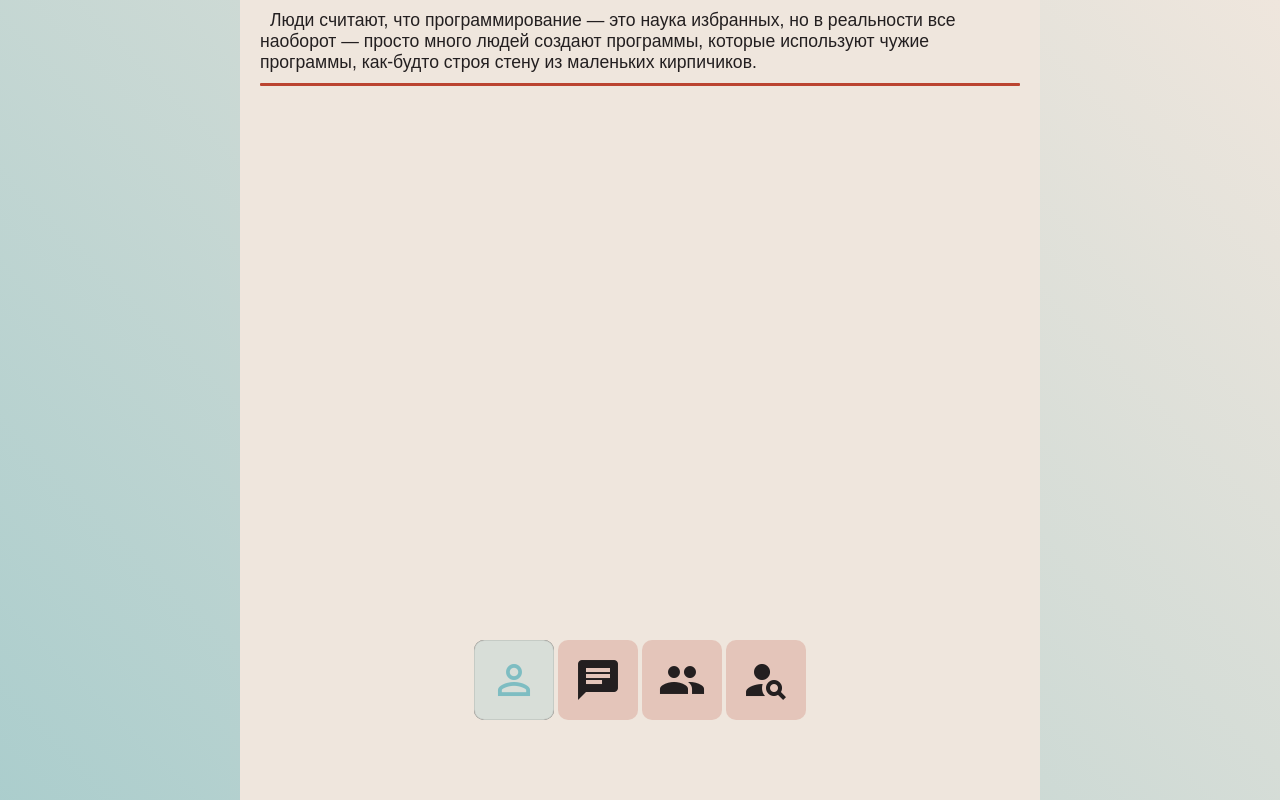
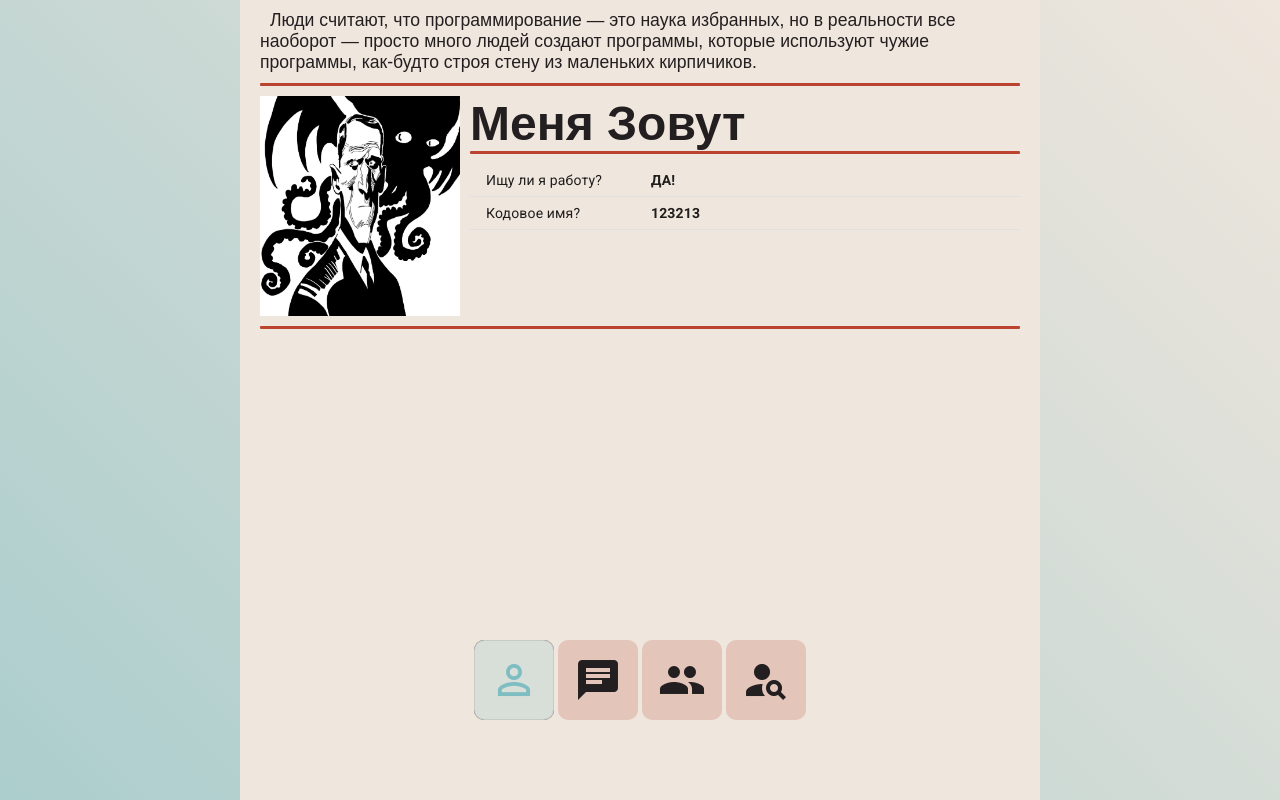
Before and after one commit to Mirudistok32/social-network-code-2, a React (Create React App) app: page /profile in a window 1280 px wide. Built offline with nearby package versions, Linux system fonts and the light colour scheme.

Commit message:
Create and done components: ProfileInfo and ProfilePhoro

```diff
--- a/src/components/Content/Pages/Profile/Profile.module.scss
+++ b/src/components/Content/Pages/Profile/Profile.module.scss
@@ -3,4 +3,8 @@
   flex-grow: 1;
   padding: 10px 20px;
   color: #802818;
+  &__photoAndInfo{
+      padding: 10px 0;
+      display: flex;
+  }
 }
--- a/src/components/Content/Pages/Profile/Profile.tsx
+++ b/src/components/Content/Pages/Profile/Profile.tsx
@@ -1,7 +1,10 @@
 import React from 'react';
 import s from './Profile.module.scss';
 import { ProfileLine } from './ProfileLine/ProfileLine';
+import { ProfilePhoto } from './ProfilePhoto/ProfilePhoto';
 import { ProfileStatus } from './ProfileStatus/ProfileStatus';
+import { ProfileInfo } from './ProfileInfo/ProfileInfo';
+import { PhotosType } from '../../../../api/profile-api';
 
 type PropsType = {
 
@@ -10,12 +13,17 @@ type PropsType = {
 
 export const Profile: React.FC<PropsType> = React.memo((props) => {
 
+  const p = {} as PhotosType
 
   return (
     <div className={s.profile}>
       <ProfileStatus title={"Люди считают, что программирование — это наука избранных, но в реальности все наоборот — просто много людей создают программы, которые используют чужие программы, как-будто строя стену из маленьких кирпичиков."} />
       <ProfileLine />
-
+      <div className={s.profile__photoAndInfo}>
+        <ProfilePhoto photo={p} />
+        <ProfileInfo />
+      </div>
+      <ProfileLine />
     </div>
   );
 })
--- /dev/null
+++ b/src/components/Content/Pages/Profile/ProfileInfo/ProfileInfo.module.scss
@@ -0,0 +1,13 @@
+@import "../../../../../scss/variable";
+@import "../../../../../scss/mixins";
+.info {
+  display: flex;
+  flex-direction: column;
+  width: 100%;
+  margin-left: 10px;
+  &__name {
+    @include fontPhilosopher(700);
+    font-size: 3em;
+    color: $black;
+  }
+}
--- /dev/null
+++ b/src/components/Content/Pages/Profile/ProfileInfo/ProfileInfo.tsx
@@ -0,0 +1,44 @@
+import { makeStyles, Table, TableBody, TableCell, TableRow } from '@material-ui/core';
+import React from 'react';
+import { ProfileLine } from '../ProfileLine/ProfileLine';
+import s from './ProfileInfo.module.scss';
+
+const useStyles = makeStyles({
+    table: {
+        marginTop: 10
+    },
+    cellTitle: {
+        width: "30%",
+    },
+    cellContent: {
+        fontWeight: 700
+    }
+})
+
+type PropsType = {
+
+}
+
+export const ProfileInfo: React.FC<PropsType> = React.memo((props) => {
+
+    const classes = useStyles()
+
+    return (
+        <div className={s.info}>
+            <span className={s.info__name}>Меня Зовут</span>
+            <ProfileLine />
+            <Table className={classes.table} aria-label="simple table">
+                <TableBody>
+                    <TableRow hover>
+                        <TableCell size="small" className={classes.cellTitle}>Ищу ли я работу?</TableCell>
+                        <TableCell size="small" className={classes.cellContent}>ДА!</TableCell>
+                    </TableRow>
+                    <TableRow hover>
+                        <TableCell size="small" className={classes.cellTitle}>Кодовое имя?</TableCell>
+                        <TableCell size="small" className={classes.cellContent}>123213</TableCell>
+                    </TableRow>
+                </TableBody>
+            </Table>
+        </div >
+    )
+})
--- /dev/null
+++ b/src/components/Content/Pages/Profile/ProfilePhoto/ProfilePhoto.module.scss
@@ -0,0 +1,10 @@
+@import "../../../../../scss/variable";
+.photo {
+  color: $black;
+  height: 220px;
+  width: 200px;
+  img {
+    height: inherit;
+    width: inherit;
+  }
+}
--- /dev/null
+++ b/src/components/Content/Pages/Profile/ProfilePhoto/ProfilePhoto.tsx
@@ -0,0 +1,24 @@
+import React from 'react';
+import { PhotosType } from '../../../../../api/profile-api';
+import imgDefault from '../../../../../assets/img/inktober-inktober2020-Лавкрафт-Ктулху-6248362.jpeg'
+import s from './ProfilePhoto.module.scss';
+
+type PropsType = {
+    photo: PhotosType
+}
+
+export const ProfilePhoto: React.FC<PropsType> = React.memo((props) => {
+
+    const { photo } = props
+    const { small, large } = photo
+
+    const renderPhoto = large ? <img src={large} alt="" /> : small ? <img src={small} alt="" /> : <img src={imgDefault} alt="" />
+
+    return (
+        <div className={s.photo}>
+            {
+                renderPhoto
+            }
+        </div>
+    )
+})
```
Also changed, not shown: src/assets/img/inktober-inktober2020-Лавкрафт-Ктулху-6248362.jpeg (added).
